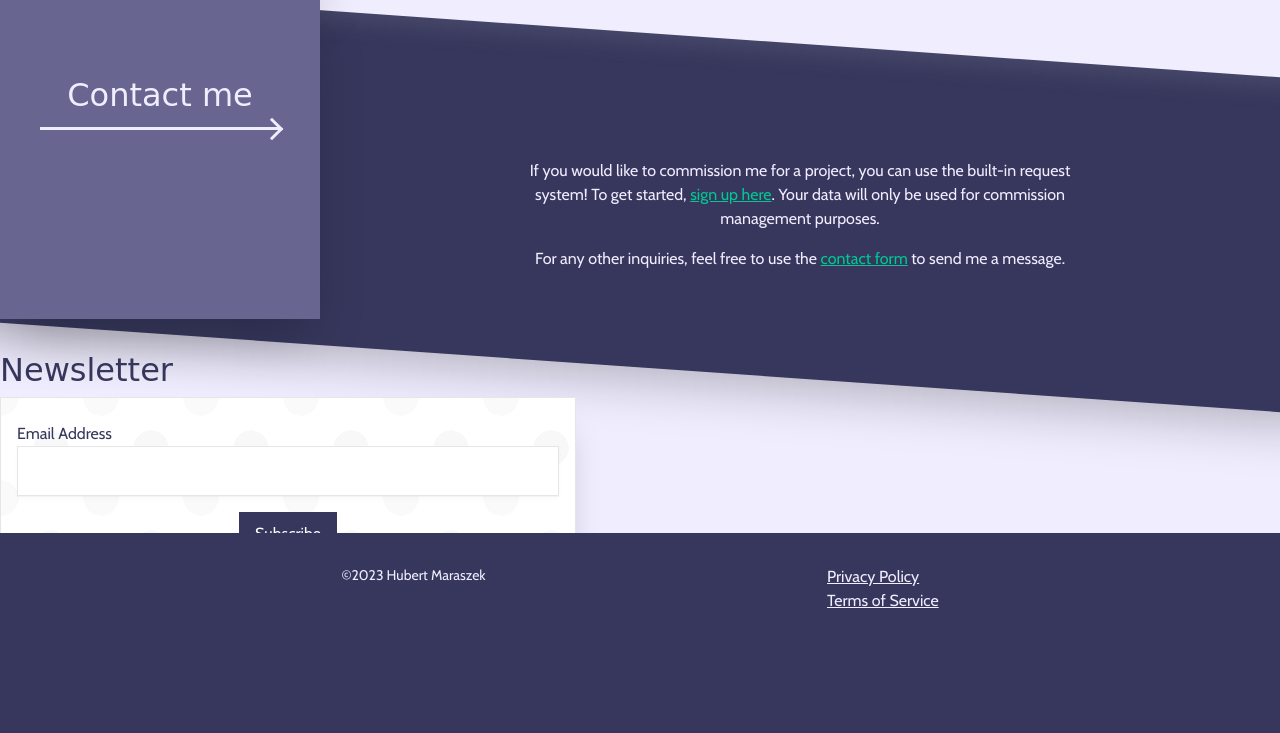
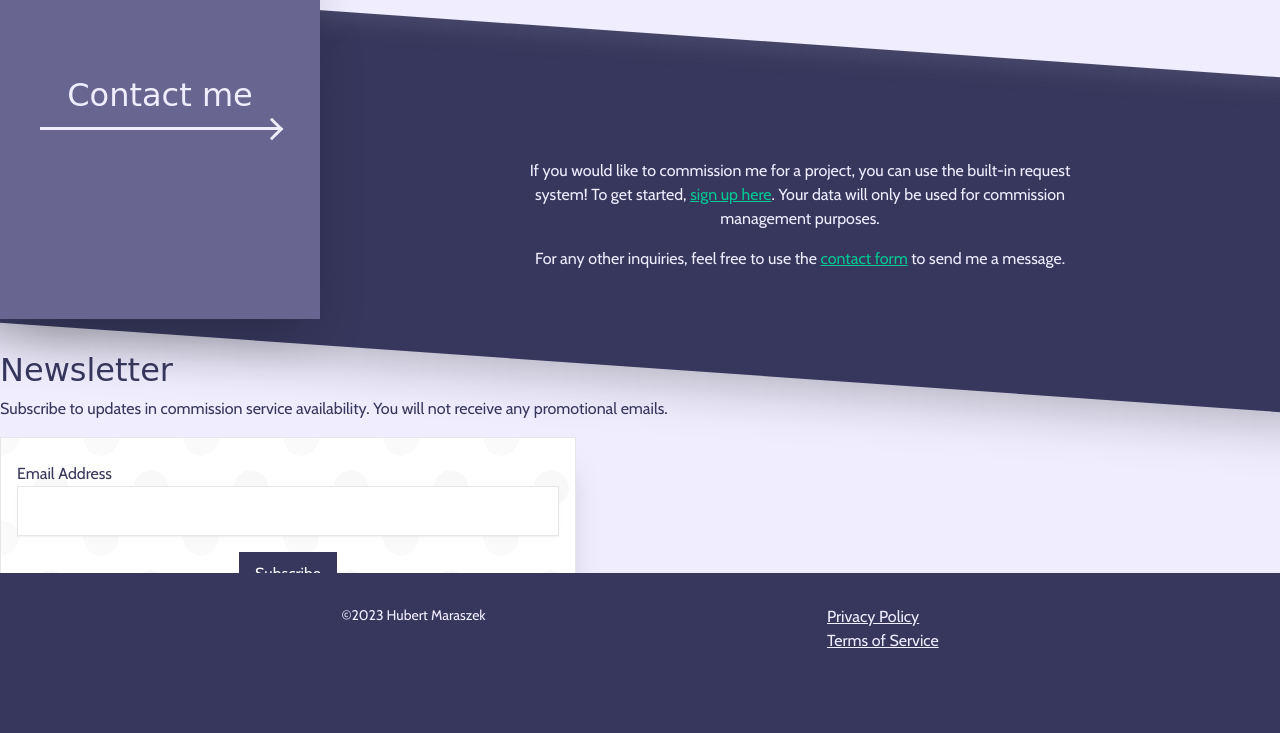
Before and after one commit to Tearnote/portfolio, a Django app: page / in a window 1280 px wide. Shown: the part 1785-2518 px from the top of the page. Before the commit the page ends 2393 px from the top, so only its background shows below. Run offline with Django 4.2, Linux system fonts and the light colour scheme; data that the repository does not hold is empty; some libraries are stand-ins or nearby versions; some web fonts are replaced.

Commit message:
Add explanation text to newsletter section

```diff
--- a/home/templates/home/index.html
+++ b/home/templates/home/index.html
@@ -128,6 +128,10 @@
 
 <section id="newsletter">
     <h2>Newsletter</h2>
+    <p>
+        Subscribe to updates in commission service availability. You will not
+        receive any promotional emails.
+    </p>
 
     {# Code generated by Mailchimp form builder #}
     <div id="newsletter-form">
```
